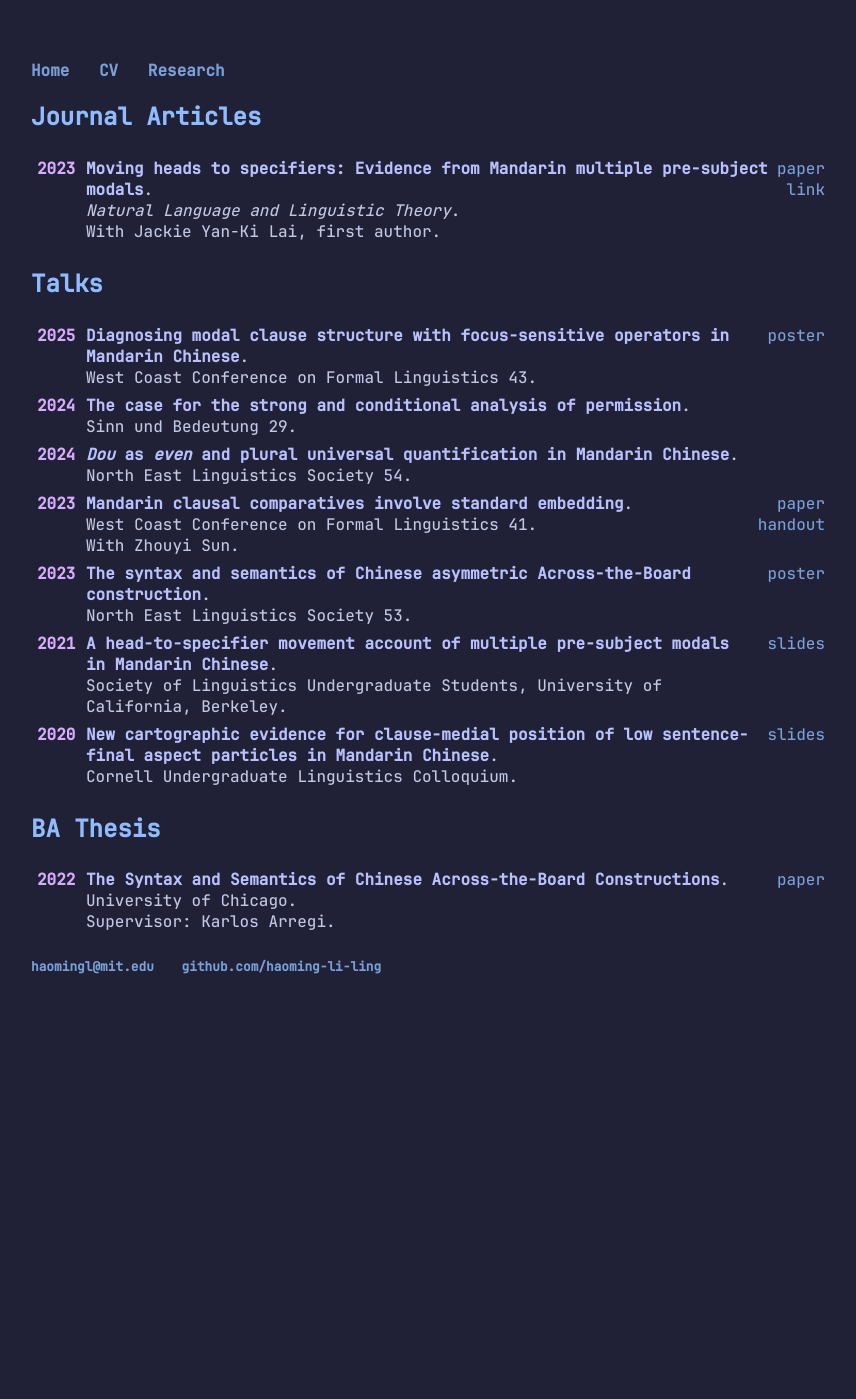
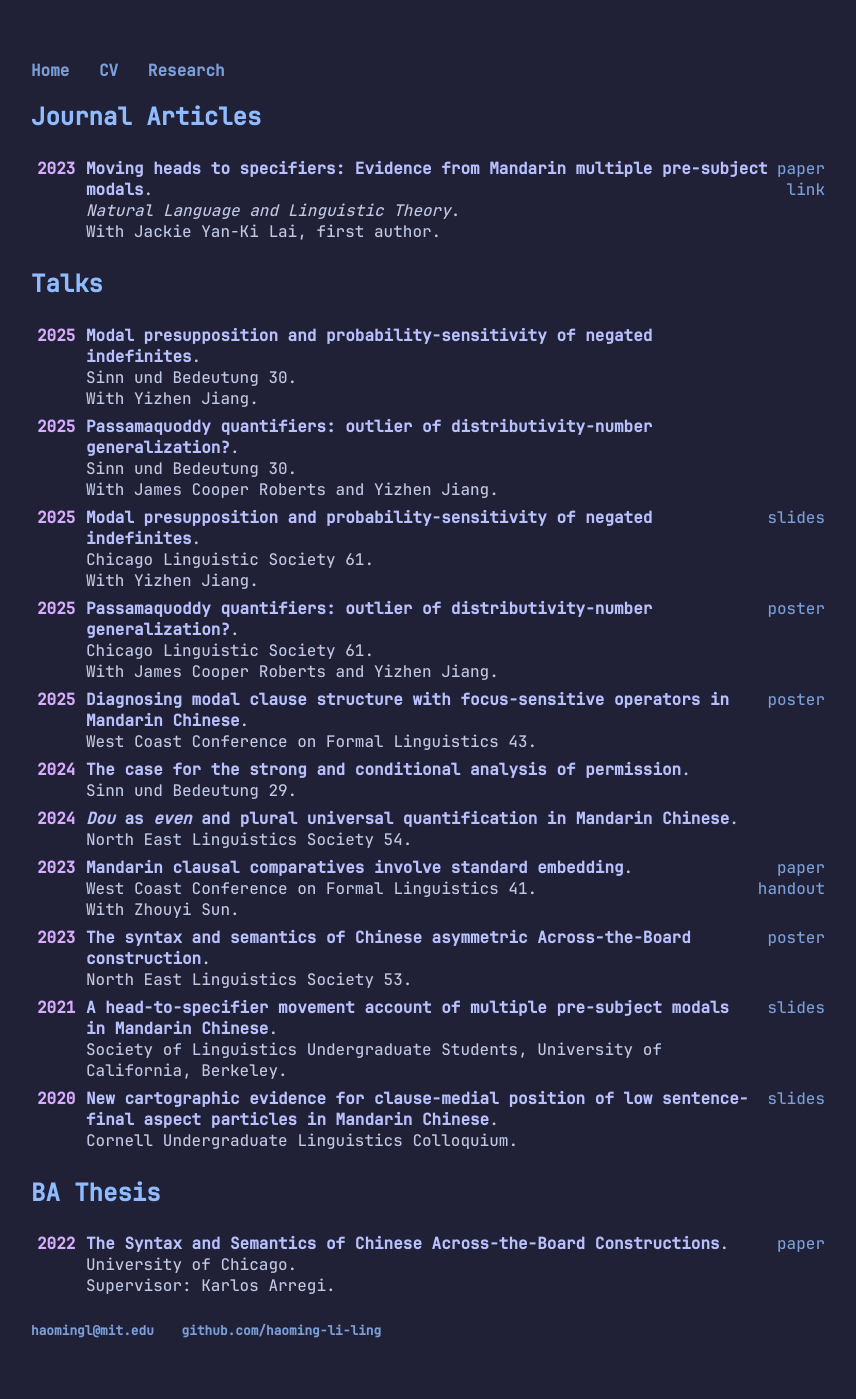
Before and after one commit to haoming-li-ling/haoming-li-ling.github.io, a Jekyll site: the page built from papers/index.html, in a window 1280 px wide. Shown: the whole page, without its empty margins (209-1065 px from the left). Built offline with Jekyll 4.4.1, drawn with Linux system fonts in a browser that asks for light colours; before the commit the page ends 1035 px from its top, so only the background shows below that.

Commit message:
cls and sub

```diff
--- a/_data/output.yml
+++ b/_data/output.yml
@@ -12,6 +12,28 @@
       author: Jackie Yan-Ki Lai, first author
 - section: Talks
   papers:
+    - title: Modal presupposition and probability-sensitivity of negated indefinites
+      publication: Sinn und Bedeutung 30
+      year: 2025
+      author: Yizhen Jiang
+    - title: "Passamaquoddy quantifiers: outlier of distributivity-number generalization?"
+      publication: Sinn und Bedeutung 30
+      year: 2025
+      author: James Cooper Roberts and Yizhen Jiang
+    - title: Modal presupposition and probability-sensitivity of negated indefinites
+      publication: Chicago Linguistic Society 61
+      year: 2025
+      resources:
+        - type: slides
+          url: /files/modal_presup_cls_slides.pdf
+      author: Yizhen Jiang
+    - title: "Passamaquoddy quantifiers: outlier of distributivity-number generalization?"
+      publication: Chicago Linguistic Society 61
+      year: 2025
+      resources:
+        - type: poster
+          url: /files/cls_poster_passamaquoddy.pdf
+      author: James Cooper Roberts and Yizhen Jiang
     - title: Diagnosing modal clause structure with focus-sensitive operators in Mandarin Chinese
       publication: West Coast Conference on Formal Linguistics 43
       year: 2025
```
Also changed, not shown: 2 other files.
